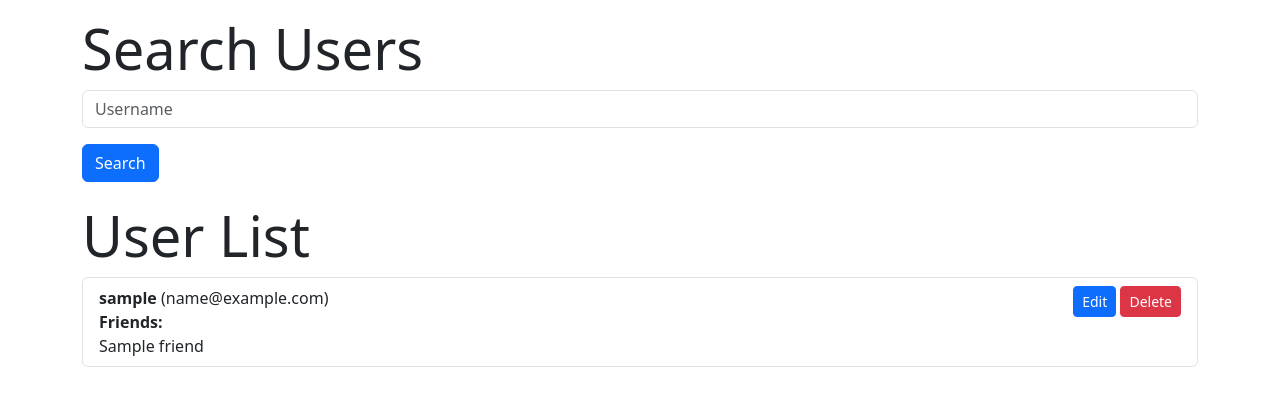
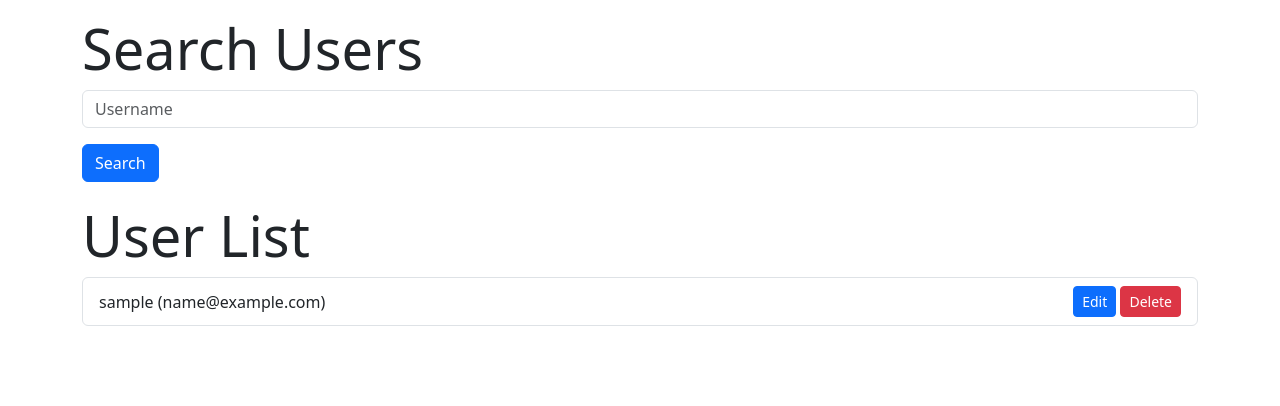
Before and after one commit to KLASlK/NSQL-Semestral, a Flask app: template templates/index.html in a window 1280 px wide. Shown: the part 225-631 px from the top of the page. Run offline with Flask 3, Linux system fonts and the light colour scheme; the template is opened without the code that fills it: most values are stand-ins (such as "Sample title", 1, 10 or a date in 2020).

Commit message:
Revert "made split"
This reverts commit 4a8481e515738ac7a35e2f5e20d7d4264bf6cc25.

```diff
--- a/app.py
+++ b/app.py
@@ -11,18 +11,6 @@ users_collection = db['users']
 @app.route('/')
 def index():
     friends = list(users_collection.find({"is_friend": True}))
-
-    # Get the friends' details using ObjectId lookup
-    for user in friends:
-        friend_names = []
-        if user.get('friends'):
-            # Retrieve friend details from the users collection
-            for friend_id in user['friends']:
-                friend = users_collection.find_one({'_id': ObjectId(friend_id)})
-                if friend:
-                    friend_names.append(friend['username'])
-        user['friend_names'] = friend_names  # Add the friend names list to the user data
-
     return render_template('index.html', users=friends)
 
 # Create
@@ -32,46 +20,14 @@ def add_user():
         username = request.form.get('username')
         email = request.form.get('email')
         is_friend = request.form.get('is_friend')
-
         if is_friend:
             is_friend = True
         else:
             is_friend = False
-
-        # Add new user to the database
         if username and email:
-            new_user = {
-                'username': username,
-                'email': email,
-                'is_friend': is_friend,
-                'friends': []  # Initialize the friends list as empty
-            }
-            new_user_id = users_collection.insert_one(new_user).inserted_id
-
-            # Get the selected friends from the form
-            selected_friends = request.form.getlist('friends')
-
-            # Add the new user to each friend's friend list
-            for friend_id in selected_friends:
-                friend = users_collection.find_one({'_id': ObjectId(friend_id)})
-                if friend:
-                    # Add the new user to the friend's friend list
-                    users_collection.update_one(
-                        {'_id': ObjectId(friend['_id'])},
-                        {'$addToSet': {'friends': new_user_id}}  # Using $addToSet to avoid duplicates
-                    )
-                    # Add the friend to the new user's friend list
-                    users_collection.update_one(
-                        {'_id': new_user_id},
-                        {'$addToSet': {'friends': ObjectId(friend['_id'])}}  # Using $addToSet to avoid duplicates
-                    )
-
+            users_collection.insert_one({'username': username, 'email': email, 'is_friend' : is_friend})
         return redirect(url_for('index'))
-
-    # Retrieve users to display in the form
-    users = list(users_collection.find())
-    return render_template('add.html', users=users)
-
+    return render_template('add.html')
 
 # Read
 @app.route('/users', methods=['GET'])
@@ -81,18 +37,6 @@ def user_list():
         users = list(users_collection.find({'username': {'$regex': search_query, '$options': 'i'}}))
     else:
         users = list(users_collection.find())
-
-    # Get the friends' names for each user
-    for user in users:
-        friend_names = []
-        if user.get('friends'):
-            # Retrieve friend details from the users collection
-            for friend_id in user['friends']:
-                friend = users_collection.find_one({'_id': ObjectId(friend_id)})
-                if friend:
-                    friend_names.append(friend['username'])
-        user['friend_names'] = friend_names  # Add the friend names list to the user data
-
     return render_template('index.html', users=users)
 
 
@@ -100,19 +44,6 @@ def user_list():
 @app.route('/edit/<user_id>', methods=['GET', 'POST'])
 def edit_user(user_id):
     user = users_collection.find_one({'_id': ObjectId(user_id)})
-
-    # Populate the friend names for the user
-    friend_names = []
-    if user.get('friends'):
-        for friend_id in user['friends']:
-            friend = users_collection.find_one({'_id': ObjectId(friend_id)})
-            if friend:
-                friend_names.append(friend['username'])
-    user['friend_names'] = friend_names  # Add the friend names list to the user data
-
-    # Fetch all users to show potential friends for adding
-    users = list(users_collection.find())
-
     if request.method == 'POST':
         new_username = request.form.get('username')
         new_email = request.form.get('email')
@@ -123,52 +54,12 @@ def edit_user(user_id):
             new_is_friend = False
 
         if new_username and new_email:
-            # Update user data
             users_collection.update_one(
                 {'_id': ObjectId(user_id)},
                 {'$set': {'username': new_username, 'email': new_email, 'is_friend': new_is_friend}}
             )
-
-            # Handle removing friends
-            remove_friends = request.form.getlist('remove_friends')
-            if remove_friends:
-                for friend_username in remove_friends:
-                    # Find the friend by username
-                    friend = users_collection.find_one({'username': friend_username})
-                    if friend:
-                        # Remove the user from the friend's friend list
-                        users_collection.update_one(
-                            {'_id': friend['_id']},
-                            {'$pull': {'friends': ObjectId(user_id)}}
-                        )
-                        # Remove the friend from the user's friend list
-                        users_collection.update_one(
-                            {'_id': ObjectId(user_id)},
-                            {'$pull': {'friends': ObjectId(friend['_id'])}}
-                        )
-
-            # Handle adding friends
-            add_friends = request.form.getlist('add_friends')
-            if add_friends:
-                for friend_id in add_friends:
-                    # Find the friend by ID
-                    friend = users_collection.find_one({'_id': ObjectId(friend_id)})
-                    if friend:
-                        # Add the user to the friend's friend list
-                        users_collection.update_one(
-                            {'_id': friend['_id']},
-                            {'$addToSet': {'friends': ObjectId(user_id)}}
-                        )
-                        # Add the friend to the user's friend list
-                        users_collection.update_one(
-                            {'_id': ObjectId(user_id)},
-                            {'$addToSet': {'friends': ObjectId(friend['_id'])}}
-                        )
-
         return redirect(url_for('index'))
-
-    return render_template('edit.html', user=user, users=users)
-
+    return render_template('edit.html', user=user)
 
 # Delete
 @app.route('/delete/<user_id>', methods=['POST'])
--- a/templates/index.html
+++ b/templates/index.html
@@ -22,26 +22,9 @@
   <ul class="list-group" style="margin-bottom: 10px;">
     {% for user in users %}
     <li
-      class="list-group-item {% if user.is_friend %} list-group-item-success {% endif %} d-flex justify-content-between align-items-start">
-
-      <!-- User Information (left aligned) -->
-      <div class="d-flex flex-column">
-        <span><strong>{{ user.username }}</strong> ({{ user.email }})</span>
-        <div><strong>Friends:</strong>
-          {% if user.friend_names %}
-          <div>
-            {% for friend in user.friend_names %}
-            {{ friend }}
-            {% if not loop.last %}, {% endif %}
-            {% endfor %}
-          </div>
-          {% else %}
-          No friends
-          {% endif %}
-        </div>
-      </div>
-
-      <!-- Action Buttons (right aligned) -->
+      class="list-group-item {% if user.is_friend %} list-group-item-success {% endif %} justify-content-between align-items-center"
+      style="display: flex;">
+      {{ user.username }} ({{ user.email }})
       <div>
         <form method="GET" action="/edit/{{ user._id }}" style="display:inline;">
           <button type="submit" class="btn btn-primary btn-sm">Edit</button>
@@ -50,7 +33,6 @@
           <button type="submit" class="btn btn-danger btn-sm">Delete</button>
         </form>
       </div>
-
     </li>
     {% endfor %}
   </ul>
```
Also changed, not shown: friend_generator.py (deleted, +0 -54 lines), templates/add.html (+1 -12 lines), templates/edit.html (+0 -30 lines).
